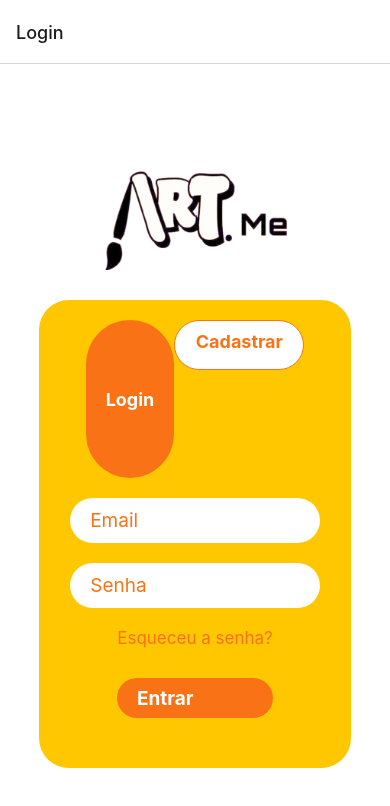
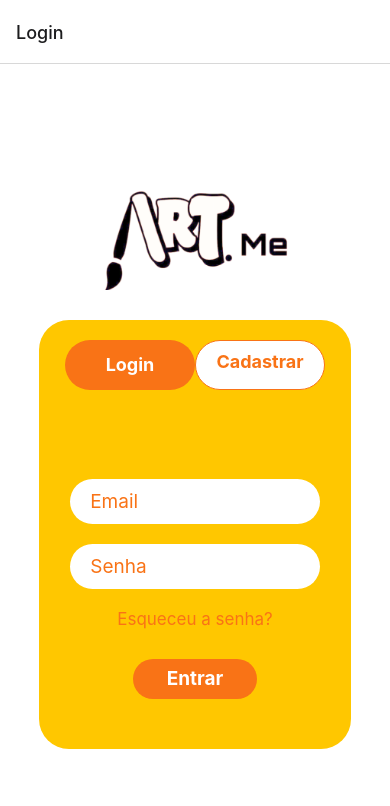
Before and after one commit to lucas1375/ART.ME, a React Native app: screen /Login in a window 390 px wide. Shown: the top 806 px of the page. Built offline with nearby package versions, Linux system fonts and the light colour scheme.

Commit message:
adição dos arquivos
atualização dos arquivos

```diff
--- a/src/Telas/Cadastro.js
+++ b/src/Telas/Cadastro.js
@@ -1,60 +1,61 @@
 import React from 'react';
 import { StyleSheet, Text, View, TextInput, TouchableOpacity, Image, ScrollView
  } from 'react-native';
+ import Estilo from './Estilo';
 
 const  Cadastro = ({navigation}) => {
   return (
 
-    <View style={styles.tela}>
+    <View style={Estilo.tela}>
 
-      <Image source={require('../../assets/Imagens/artmelogo4.png')} style={styles.image}/>
+      <Image source={require('../../assets/Imagens/artmelogo4.png')} style={Estilo.image}/>
 
-      <View style={styles.container}>
+      <View style={Estilo.containerCadastro}>
 
-          <View style ={ styles.titulo}>
+          <View style ={ Estilo.titulo}>
                 <TouchableOpacity onPress = {() => navigation.navigate('Login')}>
-                <Text style={styles.logo}>Login</Text>
+                <Text style={Estilo.logoCadastro}>Login</Text>
                 </TouchableOpacity>
-                <Text style = {styles.textocadastrar}>Cadastrar</Text>
+                <Text style = {Estilo.textocadastrar}>Cadastrar</Text>
           </View>
 
-          <View style={styles.inputView}>
+          <View style={Estilo.inputView}>
             <TextInput
-          style={styles.inputText}
+          style={Estilo.inputText}
           placeholder="Nome"
           placeholderTextColor="#F97316"
             />
           </View>
 
-        <View style={styles.inputView}>
+        <View style={Estilo.inputView}>
         <TextInput
-          style={styles.inputText}
+          style={Estilo.inputText}
           placeholder="Email"
           placeholderTextColor="#F97316"
         />
         </View>
 
-        <View style={styles.inputView}>
+        <View style={Estilo.inputView}>
         <TextInput
-          style={styles.inputText}
+          style={Estilo.inputText}
           placeholder="Senha"
           placeholderTextColor="#F97316"
           secureTextEntry={true}
         />
         </View>
 
-        <View style= {styles.campos}>
-        <View style={styles.inputcurto}>
+        <View style= {Estilo.campos}>
+        <View style={Estilo.inputcurto}>
         <TextInput
-          style={styles.inputText}
+          style={Estilo.inputText}
           placeholder="Telefone"
           placeholderTextColor="#F97316"
         />
 
         </View>
-        <View style={styles.inputcurto}>
+        <View style={Estilo.inputcurto}>
         <TextInput
-          style={styles.inputText}
+          style={Estilo.inputText}
           placeholder="Estado"
           placeholderTextColor="#F97316"
              />
@@ -62,8 +63,8 @@ const  Cadastro = ({navigation}) => {
 
       </View>
 
-      <TouchableOpacity style={styles.loginButton} onPress={()=> navigation.navigate('Menu')}>
-        <Text style={styles.loginText}>Entrar</Text>
+      <TouchableOpacity style={Estilo.loginButton} onPress={()=> navigation.navigate('Menu')}>
+        <Text style={Estilo.loginText}>Entrar</Text>
       </TouchableOpacity>
 
       </View>
@@ -73,122 +74,4 @@ const  Cadastro = ({navigation}) => {
   );
 }
 
-const styles = StyleSheet.create({
-
-  container: {
-    borderRadius: 30,
-    paddingVertical: 20,
-    width: '80%',
-    backgroundColor: '#FFC700',
-    alignItems: 'center',
-    justifyContent: 'center',
-  },
-
-  //Texto do botão Login
-  logo: {
-    textAlign: 'center',
-    borderRadius: 70,
-    borderWidth: 1,
-    borderColor: '#F97316',
-    alignContent: 'center',
-    justifyContent: 'center',
-    paddingHorizontal: 20,
-    backgroundColor: 'white',
-    padding: 14,
-    fontWeight: 'bold',
-    fontSize: 18,
-    color: '#F97316',
-    marginBottom: 40,
-  },
-
-  //Texto do botão cadastrar
-    textocadastrar: {
-    textAlign: 'center',
-    alignContent: 'center',
-    justifyContent: 'center',
-    fontWeight: 'bold',
-    fontSize: 18,
-    color: 'white',
-    width: 130,
-    height: 50,
-    borderRadius: 70,
-    backgroundColor: '#F97316',
-    padding: 10,
-    },
-
-  //input do Email e Senha
-  inputView: {
-    width: '80%',
-    backgroundColor: '#fff',
-    borderRadius: 25,
-    height: 45,
-    marginBottom: 20,
-    justifyContent: 'center',
-    padding: 20,
-  },
-
-  inputText: {
-    fontSize: 19,
-    height: 50,
-    color: 'orange',
-  },
-
-  loginButton: {
-    textAlign: 'center',
-    width: '50%',
-    height: 15,
-    borderRadius: 40,
-    alignContent: 'center',
-    justifyContent: 'center',
-    paddingHorizontal: 20,
-    backgroundColor: '#F97316',
-    padding: 20,
-    fontSize: 10,
-    margin: 30,
-    },
-
-  loginText: {
-    fontSize: 19,
-    color: 'white',
-    fontWeight: 'bold'
-  },
-
-  tela: {
-    flex: 1,
-    backgroundColor: 'white',
-    alignItems: 'center',
-    justifyContent: 'center',
-  },
-
-  image: {
-   height: 100,
-   width: 210,
-   margin: 30
-  },
-
-  campos: {
-    flexDirection: 'row',
-    flex:1,
-    justifyContent: 'center'
-
-   },
-
-   inputcurto: {
-    width: '20%',
-    backgroundColor: '#fff',
-    borderRadius: 25,
-    height: 45,
-    marginBottom: 10,
-    justifyContent: 'center',
-    marginHorizontal: 7,
-    padding: 20,
-    fontSize: 19,
-  },
-  titulo: {
-    flexDirection: 'row',
-    flex:1
-   }
-
-});
-
 export default Cadastro;
--- a/src/Telas/Estilo.js
+++ b/src/Telas/Estilo.js
@@ -2,15 +2,16 @@ import {StyleSheet} from "react-native";
 
 const Estilo = StyleSheet.create({
 
-    // Container
-    container: {
+    // Container da página Login
+    containerLogin: {
       borderRadius: 30,
       paddingVertical: 20,
       width: '80%',
-      height: '60%',
+      height: '55%',
       backgroundColor: '#FFC700',
       alignItems: 'center',
       justifyContent: 'center',
+
     },
 
     // Botão de login
@@ -26,13 +27,14 @@ const Estilo = StyleSheet.create({
       color: 'white',
       marginBottom: 20,
       padding: 14,
+      width: 130,
+      height: 50,
     },
 
     // Botão de cadastro
       botaocadastrar: {
         borderWidth: 1,
         borderColor: '#F97316',
-        flex : 1,
         width: 130,
         height: 50,
         borderRadius: 70,
@@ -41,6 +43,18 @@ const Estilo = StyleSheet.create({
         padding: 10,
         marginBottom: 40,
       },
+
+    //Texto do botão cadastrar
+    textocadastrar: {
+      textAlign: 'center',
+      alignContent: 'center',
+      justifyContent: 'center',
+      fontWeight: 'bold',
+      fontSize: 18,
+      color: '#F97316',
+      borderRadius: 70,
+      backgroundColor: 'white',
+    },
 
     //input do Email e Senha
     inputView: {
@@ -63,14 +77,14 @@ const Estilo = StyleSheet.create({
     //Botão de Entrar
     loginButton: {
       textAlign: 'center',
-      width: '50%',
-      height: 30,
+      width: '40%',
+      height: 40,
       borderRadius: 40,
       alignContent: 'center',
       justifyContent: 'center',
       paddingHorizontal: 20,
       backgroundColor: '#F97316',
-      padding: 20,
+      padding: 5,
       fontSize: 10,
       margin: 30,
     },
@@ -79,7 +93,9 @@ const Estilo = StyleSheet.create({
     loginText: {
       fontSize: 19,
       color: 'white',
-      fontWeight: 'bold'
+      fontWeight: 'bold',
+      textAlign:'center',
+
     },
 
     // Frase de 'Esqueceu a senha'
@@ -102,29 +118,71 @@ const Estilo = StyleSheet.create({
     margin: 30
     },
 
-    //Texto do botão cadastrar
-    textocadastrar: {
-      textAlign: 'center',
-      alignContent: 'center',
-      justifyContent: 'center',
-      fontWeight: 'bold',
-      fontSize: 18,
-      color: '#F97316',
-    },
+
 
     titulo: {
      flexDirection: 'row',
      flex:1
     },
 
-    // --------- Propriedade da tela de Boas vindas --------
+    // --------- Estilos da tela de Cadastro ----------
+
+      // Container da página Cadastro
+      containerCadastro: {
+        borderRadius: 30,
+        paddingVertical: 20,
+        width: '80%',
+        height: '63%',
+        backgroundColor: '#FFC700',
+        alignItems: 'center',
+        justifyContent: 'center',
+      },
+
+      //Texto do botão Login
+      logoCadastro: {
+        textAlign: 'center',
+        borderRadius: 70,
+        borderWidth: 1,
+        borderColor: '#F97316',
+        alignContent: 'center',
+        backgroundColor: 'white',
+        padding: 14,
+        fontWeight: 'bold',
+        fontSize: 18,
+        color: '#F97316',
+        width: 130,
+        height: 50,
+      },
+
+      campos: {
+        flexDirection: 'row',
+        flex:1,
+        justifyContent: 'center'
+
+       },
+
+       inputcurto: {
+        width: '39%',
+        backgroundColor: '#fff',
+        borderRadius: 25,
+        height: 45,
+        marginBottom: 10,
+        justifyContent: 'center',
+        marginHorizontal: 7,
+        padding: 20,
+        fontSize: 19,
+      },
+      // ---------------------------------------------
+
+
+    // --------- Estilos da tela de Boas vindas --------
 
   // Botão da tela de boas vindas
     fundobotao:{
       backgroundColor: 'white',
-      padding: 25,
+      padding: 12,
       width:'50%',
-      height: 70,
+      height: 50,
       margin:15,
       borderRadius:35
     },
--- a/src/Telas/Login.js
+++ b/src/Telas/Login.js
@@ -10,7 +10,7 @@ import Estilo from './Estilo';
 
       <Image source={require('../../assets/Imagens/artmelogo4.png')} style={Estilo.image}/>
 
-        <View style={Estilo.container}>
+        <View style={Estilo.containerLogin}>
 
             <View style ={ Estilo.titulo}>
                 <Text style={Estilo.logo}>Login</Text>
```
